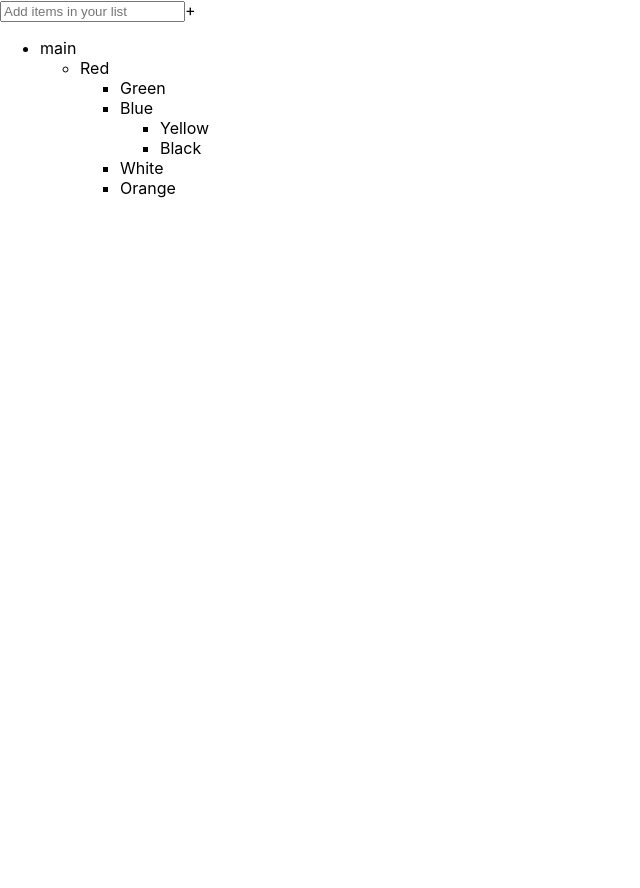
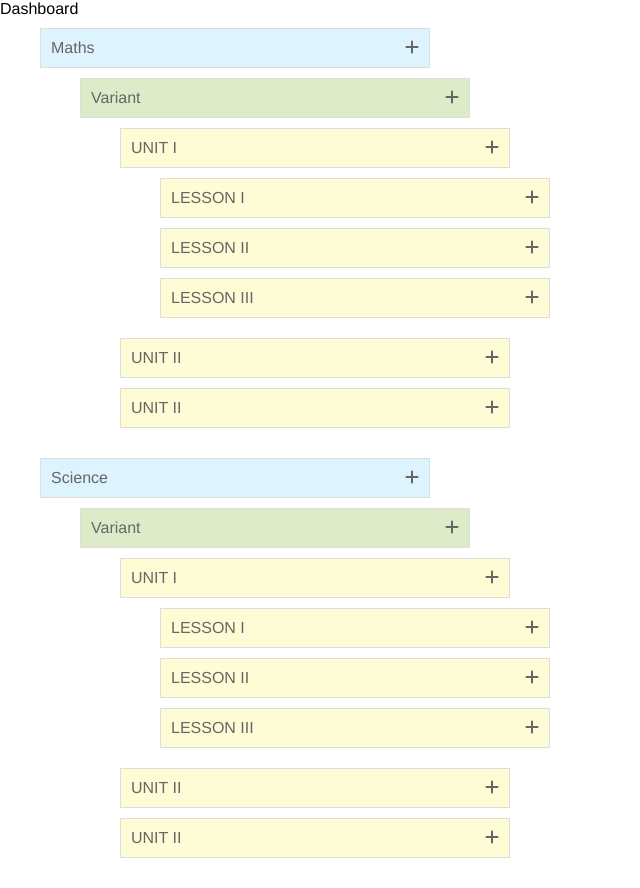
Before and after one commit to Nithyanantham78/booktree, a React (Create React App) app: page / in a window 1280 px wide. Shown: the whole page, without its empty margins (0-640 px from the left). Before the commit the page ends 800 px from the top, so only its background shows below. Built offline with nearby package versions, Linux system fonts and the light colour scheme.

Commit message:
basci commit

```diff
--- a/package.json
+++ b/package.json
@@ -12,9 +12,11 @@
     "@testing-library/react": "^13.2.0",
     "@testing-library/user-event": "^13.5.0",
     "atroo-react-sortable-tree": "^2.9.0",
+    "axios": "^0.27.2",
     "react": "^18.1.0",
     "react-beautiful-dnd": "^13.1.0",
     "react-dom": "^18.1.0",
+    "react-router-dom": "^6.3.0",
     "react-scripts": "5.0.1",
     "react-sortable-list": "^1.1.1",
     "react-sortable-tree": "^2.8.0",
--- /dev/null
+++ b/public/mockdata/tree.json
@@ -0,0 +1,118 @@
+{
+    "urn": "dqic:permission:4e850cce-145d-4e42-af95-30857e9d3df2",
+    "type": 3,
+    "name": "Maths",
+    "childNodes": [{
+        "urn": "dqic:permission:65e01ee3-af88-46eb-9cd3-9ca919355a6b",
+        "productUrn": "dqic:permission:4e850cce-145d-4e42-af95-30857e9d3df2",
+        "type": 3,
+        "name": "Maths",
+        "ParentNode": true,
+        "childNodes": [{
+            "urn": "dqic:permission:5212335b-14c8-4a0b-8443-b3145e95246d",
+            "variantUrn": "dqic:permission:65e01ee3-af88-46eb-9cd3-9ca919355a6b",
+            "type": 3,
+            "name": "Variant",
+            "ParentNode": false,
+            "childNodes": [{
+                "urn": "dqic:permission:20b06ded-15cd-4d58-a411-1299a1dae2ee",
+                "courseUrn": "dqic:permission:5212335b-14c8-4a0b-8443-b3145e95246d",
+                "type": 3,
+                "name": "UNIT I",
+                "ParentNode": false,
+                "childNodes": [{
+                    "urn": "dqic:permission:e9c6ab5f-aa4d-443f-ad16-cad2bb7c6f2e",
+                    "unitUrn": "dqic:permission:20b06ded-15cd-4d58-a411-1299a1dae2ee",
+                    "type": 3,
+                    "name": "LESSON I",
+                    "ParentNode": false,
+                    "childNodes": []
+                }, {
+                    "urn": "629025415367abcfc6bef317",
+                    "unitUrn": "dqic:permission:20b06ded-15cd-4d58-a411-1299a1dae2ee",
+                    "type": 5,
+                    "name": "LESSON II",
+                    "ParentNode": false,
+                    "childNodes": []
+                }, {
+                    "urn": "629025625367abcfc6bf189e",
+                    "unitUrn": "dqic:permission:20b06ded-15cd-4d58-a411-1299a1dae2ee",
+                    "type": 7,
+                    "name": "LESSON III",
+                    "ParentNode": false,
+                    "childNodes": []
+                }]
+            }, {
+                "urn": "629026cc5367abcfc6c0ba6b",
+                "courseUrn": "dqic:permission:5212335b-14c8-4a0b-8443-b3145e95246d",
+                "type": 3,
+                "name": "UNIT II",
+                "ParentNode": false,
+                "childNodes": []
+            }, {
+                "urn": "629026e35367abcfc6c0d419",
+                "courseUrn": "dqic:permission:5212335b-14c8-4a0b-8443-b3145e95246d",
+                "type": 3,
+                "name": "UNIT II",
+                "ParentNode": false,
+                "childNodes": []
+            }]
+        }]
+    }, {
+        "urn": "dqic:permission:65e01ee3-af88-46eb-9cd3-9ca919355a6b",
+        "productUrn": "dqic:permission:4e850cce-145d-4e42-af95-30857e9d3df2",
+        "type": 3,
+        "name": "Science",
+        "ParentNode": true,
+        "childNodes": [{
+            "urn": "dqic:permission:5212335b-14c8-4a0b-8443-b3145e95246d",
+            "variantUrn": "dqic:permission:65e01ee3-af88-46eb-9cd3-9ca919355a6b",
+            "type": 3,
+            "name": "Variant",
+            "ParentNode": false,
+            "childNodes": [{
+                "urn": "dqic:permission:20b06ded-15cd-4d58-a411-1299a1dae2ee",
+                "courseUrn": "dqic:permission:5212335b-14c8-4a0b-8443-b3145e95246d",
+                "type": 3,
+                "name": "UNIT I",
+                "ParentNode": false,
+                "childNodes": [{
+                    "urn": "dqic:permission:e9c6ab5f-aa4d-443f-ad16-cad2bb7c6f2e",
+                    "unitUrn": "dqic:permission:20b06ded-15cd-4d58-a411-1299a1dae2ee",
+                    "type": 3,
+                    "name": "LESSON I",
+                    "ParentNode": false,
+                    "childNodes": []
+                }, {
+                    "urn": "629025415367abcfc6bef317",
+                    "unitUrn": "dqic:permission:20b06ded-15cd-4d58-a411-1299a1dae2ee",
+                    "type": 5,
+                    "name": "LESSON II",
+                    "ParentNode": false,
+                    "childNodes": []
+                }, {
+                    "urn": "629025625367abcfc6bf189e",
+                    "unitUrn": "dqic:permission:20b06ded-15cd-4d58-a411-1299a1dae2ee",
+                    "type": 7,
+                    "name": "LESSON III",
+                    "ParentNode": false,
+                    "childNodes": []
+                }]
+            }, {
+                "urn": "629026cc5367abcfc6c0ba6b",
+                "courseUrn": "dqic:permission:5212335b-14c8-4a0b-8443-b3145e95246d",
+                "type": 3,
+                "name": "UNIT II",
+                "ParentNode": false,
+                "childNodes": []
+            }, {
+                "urn": "629026e35367abcfc6c0d419",
+                "courseUrn": "dqic:permission:5212335b-14c8-4a0b-8443-b3145e95246d",
+                "type": 3,
+                "name": "UNIT II",
+                "ParentNode": false,
+                "childNodes": []
+            }]
+        }]
+    }]
+}
--- a/src/App.css
+++ b/src/App.css
@@ -1,80 +1,18 @@
-.App {
-    text-align: center;
+.drag-list {
+    list-style: none;
+    padding: 0;
+    margin: 0;
 }
 
-.App-logo {
-    height: 40vmin;
-    pointer-events: none;
-}
-
-@media (prefers-reduced-motion: no-preference) {
-    .App-logo {
-        animation: App-logo-spin infinite 20s linear;
-    }
-}
-
-.App-header {
-    background-color: #282c34;
-    min-height: 100vh;
-    display: flex;
-    flex-direction: column;
-    align-items: center;
-    justify-content: center;
-    font-size: calc(10px + 2vmin);
-    color: white;
-}
-
-.App-link {
-    color: #61dafb;
-}
-
-@keyframes App-logo-spin {
-    from {
-        transform: rotate(0deg);
-    }
-    to {
-        transform: rotate(360deg);
-    }
-}
-
-[draggable] {
-    -moz-user-select: none;
-    -khtml-user-select: none;
-    -webkit-user-select: none;
-    user-select: none;
-    /* Required to make elements draggable in old WebKit */
-    -khtml-user-drag: element;
-    -webkit-user-drag: element;
-}
-
-#columns {
-    list-style-type: none;
-}
-
-.column {
-    width: 162px;
-    padding-bottom: 5px;
-    padding-top: 5px;
-    text-align: center;
+.drag-list li {
+    margin: 10px;
+    padding: 15px;
+    border: 1px solid #ffc49a;
+    background: #feffb4;
     cursor: move;
 }
 
-.column header {
-    height: 20px;
-    width: 150px;
-    color: black;
-    background-color: #ccc;
-    padding: 5px;
-    border-bottom: 1px solid #ddd;
-    border-radius: 10px;
-    border: 2px solid #666666;
+.drag-list li:active {
+    border: 1px solid #ffa5a5;
+    background: #ffe7e7;
 }
-
-.column.dragElem {
-    opacity: 0.4;
-}
-
-.column.over {
-    border: 2px dashed #000;
-    border-top: 2px solid blue;
-}
--- a/src/App.jsx
+++ b/src/App.jsx
@@ -1,18 +1,17 @@
 import React from "react";
-import ListComponent from "./Components/ListComponent";
+import { HashRouter,Route,Routes } from "react-router-dom";
 
-// import "./styles.css";
+import Dashboard from './Pages/Dashboard/index';
 
-let obj = [{"name":"main","id":"main"}, [{"name":"Red","id":"red"}, [{"name":"Green","id":"green"}, {"name":"Blue","id":"blue"}, [{"name":"Yellow","id":"yellow"}, {"name":"Black","id":"black"}], {"name":"White","id":"white"}, {"name":"Orange","id":"orange"}]]]
 class App extends React.Component {
   render() {
     return (
       <>
-        <div className="list">
-          <input type="text" className="input" placeholder="Add items in your list" />
-          <span className="add">+</span>
-        </div>
-        <ListComponent list={obj} />
+      <HashRouter>
+        <Routes>
+        <Route path="/" exact element={<Dashboard />} />
+        </Routes>
+      </HashRouter>
       </>
     );
   }
--- /dev/null
+++ b/src/Components/ListComponent/index.css
@@ -0,0 +1,115 @@
+* {
+    margin: 0;
+    padding: 0;
+    box-sizing: border-box;
+}
+
+body {
+    font-family: 'Helvetica Neue', Helvetica, Arial, sans-serif;
+    letter-spacing: normal;
+}
+
+h1 {
+    padding: 0 0 10px 0;
+}
+
+ol {
+    width: 400px;
+    margin-left: 30px;
+    counter-reset: item;
+    list-style-type: none;
+}
+
+.wtree li {
+    list-style-type: none;
+    margin: 10px 0 10px 10px;
+    position: relative;
+}
+
+
+/* .wtree li:before {
+    content: "";
+    position: absolute;
+    top: -10px;
+    left: -30px;
+    border-left: 1px solid #ddd;
+    border-bottom: 1px solid #ddd;
+    width: 30px;
+    height: 15px;
+} */
+
+
+/* .wtree li:after {
+    position: absolute;
+    content: "";
+    top: 5px;
+    left: -30px;
+    border-left: 1px solid #ddd;
+    border-top: 1px solid #ddd;
+    width: 30px;
+    height: 100%;
+} */
+
+.wtree li:last-child:after {
+    display: none;
+}
+
+.wtree li span {
+    display: flex;
+    border: 1px solid #ddd;
+    padding: 10px;
+    color: rgba(102, 102, 102, 1);
+    text-decoration: none;
+}
+
+
+/* .wtree li span:hover,
+.wtree li span:focus {
+    color: #000;
+    border: 1px solid #474747;
+}
+
+.wtree li span:hover+ol li span,
+.wtree li span:focus+ol li span {
+    color: #000;
+    border: 1px solid #474747;
+} */
+
+.wtree li span:hover+ol li:after,
+.wtree li span:focus+ol li:after,
+.wtree li span:hover+ol li:before,
+.wtree li span:focus+ol li:before {
+    border-color: #474747;
+}
+
+li span {
+    background-color: #ddf3fe;
+}
+
+li li span {
+    background-color: #ddebc8;
+}
+
+li li li span {
+    background-color: #fefcd5;
+}
+
+.display {
+    margin-right: 12px;
+    font-weight: bold;
+}
+
+input,
+label {
+    margin: 12px 0px 20px 0px;
+}
+
+label {
+    padding-left: 6px;
+    padding-right: 12px;
+}
+
+.li_flex {
+    display: flex;
+    flex-direction: column;
+}
--- a/src/Components/ListComponent/index.jsx
+++ b/src/Components/ListComponent/index.jsx
@@ -1,53 +1,59 @@
 import React from 'react';
+import './index.css';
 
 
-export default function ListComponent(props){
-	return <ul>
-		{props.list&&props.list.length&&props.list.map((el,i)=>{
-			if(Array.isArray(el)){
-				return <ListComponent key={new Date().getMilliseconds()} list={el}/>
+export default function ListComponent(props) {
+	// let dragged;
+	// let id;
+	// let index;
+	// let indexDrop;
+	// let list;
+
+	// document.addEventListener("dragstart", ({ target }) => {
+	// 	dragged = target;
+	// 	id = target.id;
+	// 	list = target.parentNode.children;
+	// 	for (let i = 0; i < list.length; i += 1) {
+	// 		if (list[i] === dragged) {
+	// 			index = i;
+	// 		}
+	// 	}
+	// });
+
+	// document.addEventListener("dragover", (event) => {
+	// 	event.preventDefault();
+	// });
+
+	// document.addEventListener("drop", ({ target }) => {
+	// 	if (target.className === "dropzone" && target.id !== id) {
+	// 		dragged.remove(dragged);
+	// 		for (let i = 0; i < list.length; i++) {
+	// 			if (list[i] === target) {
+	// 				indexDrop = i;
+	// 			}
+	// 		}
+	// 		if (index > indexDrop) {
+	// 			target.before(dragged);
+	// 		} else {
+	// 			target.after(dragged);
+	// 		}
+	// 	}
+	// });
+	return <ol className={`${props.first ? 'wtree' : ''}`}>
+		{props.list && props.list.length && props.list.map((el, i) => {
+			if (el.childNodes && el.childNodes.length) {
+				return <li key={`${el.urn}_${el.name}`} id={el.urn} className="li_flex">
+					<span>{el.name}
+						<i className="fa fa-plus" style={{ "marginLeft": "auto" }}  onClick={()=>props.addProduct("data")}></i>
+					</span>
+					<ListComponent key={i} list={el.childNodes} first={false} addProduct={props.addProduct}/>
+				</li>
 			}
-			return <li className="dropzone" draggable="true" id={el.id} key={el.id}>{el.name}</li>
+			return <li key={`${el.urn}_${new Date().getMilliseconds()}`} id={el.urn} className="li_flex">
+				<span>{el.name}
+					<i className="fa fa-plus" style={{ "marginLeft": "auto" }}></i>
+				</span>
+			</li>;
 		})}
-	</ul>
+	</ol>
 }
-
-
-// Code By Webdevtrick ( https://webdevtrick.com )
-let dragged;
-let id;
-let index;
-let indexDrop;
-let list;
-
-  document.addEventListener("dragstart", ({target}) => {
-      dragged = target;
-      id = target.id;
-      list = target.parentNode.children;
-      for(let i = 0; i < list.length; i += 1) {
-      	if(list[i] === dragged){
-          index = i;
-        }
-      }
-  });
-
-  document.addEventListener("dragover", (event) => {
-      event.preventDefault();
-  });
-
-  document.addEventListener("drop", ({target}) => {
-   if(target.className === "dropzone" && target.id !== id) {
-       dragged.remove( dragged );
-      for(let i = 0; i < list.length; i += 1) {
-      	if(list[i] === target){
-          indexDrop = i;
-        }
-      }
-      console.log(index, indexDrop);
-      if(index > indexDrop) {
-      	target.before( dragged );
-      } else {
-       target.after( dragged );
-      }
-    }
-  });
--- /dev/null
+++ b/src/Context/Provider.js
@@ -0,0 +1,6 @@
+import React from 'react';
+
+export const ListContext = React.createContext({
+    list: [],
+    setList: () => {}
+})
--- /dev/null
+++ b/src/Pages/Dashboard/index.jsx
@@ -0,0 +1,31 @@
+import React,{useEffect,useState,useContext} from 'react';
+import {ListContext} from '../../Context/Provider';
+import ListComponent from "../../Components/ListComponent";
+import axios from 'axios';
+
+
+
+function Dashboard(){
+    const [list,setList] = useState([]);
+
+    useEffect(()=>{
+        axios.get(`/mockdata/tree.json`).then((res)=>{
+            setList(res.data.childNodes);
+        })
+    },[]);
+
+    return <ListContext.Provider value={[list,setList]}><div className="container">Dashboard
+        {list.length&&<ListComponent list={list} first={'parent'} addProduct={(event)=>{
+            list[0].childNodes[0].childNodes[0].childNodes.push({
+                "urn": "629025625367abcfc6bf189de",
+                "unitUrn": "dqic:permission:20b06ded-15cd-4d58-a411-1299a1dae2ee",
+                "type": 7,
+                "name": "LESSON IV",
+                "ParentNode": false,
+                "childNodes": []
+            })
+            setList([...list])}}/>}
+    </div></ListContext.Provider>;
+}
+
+export default Dashboard;
```
Also changed, not shown: public/index.html (+9 -8 lines).
